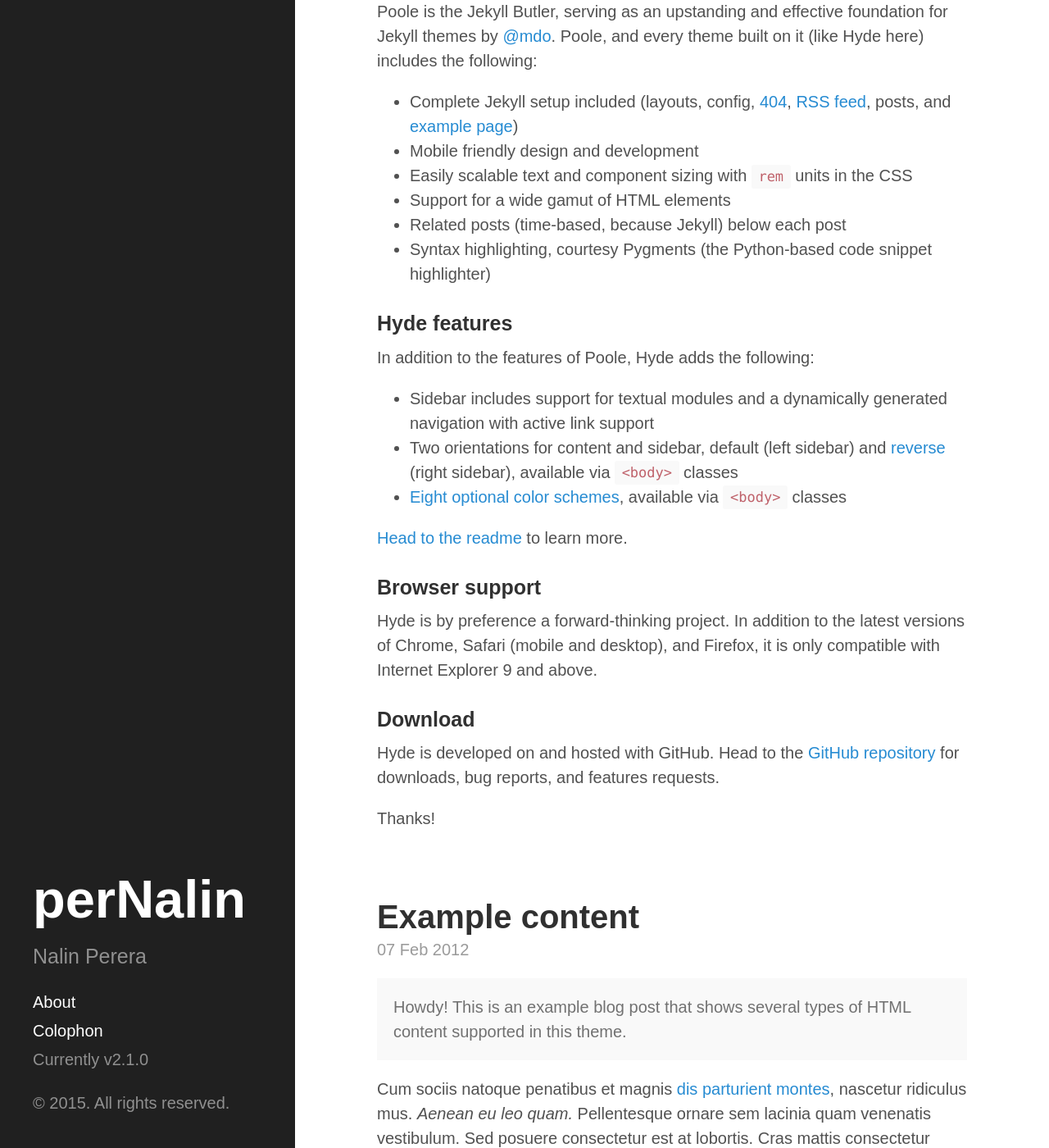
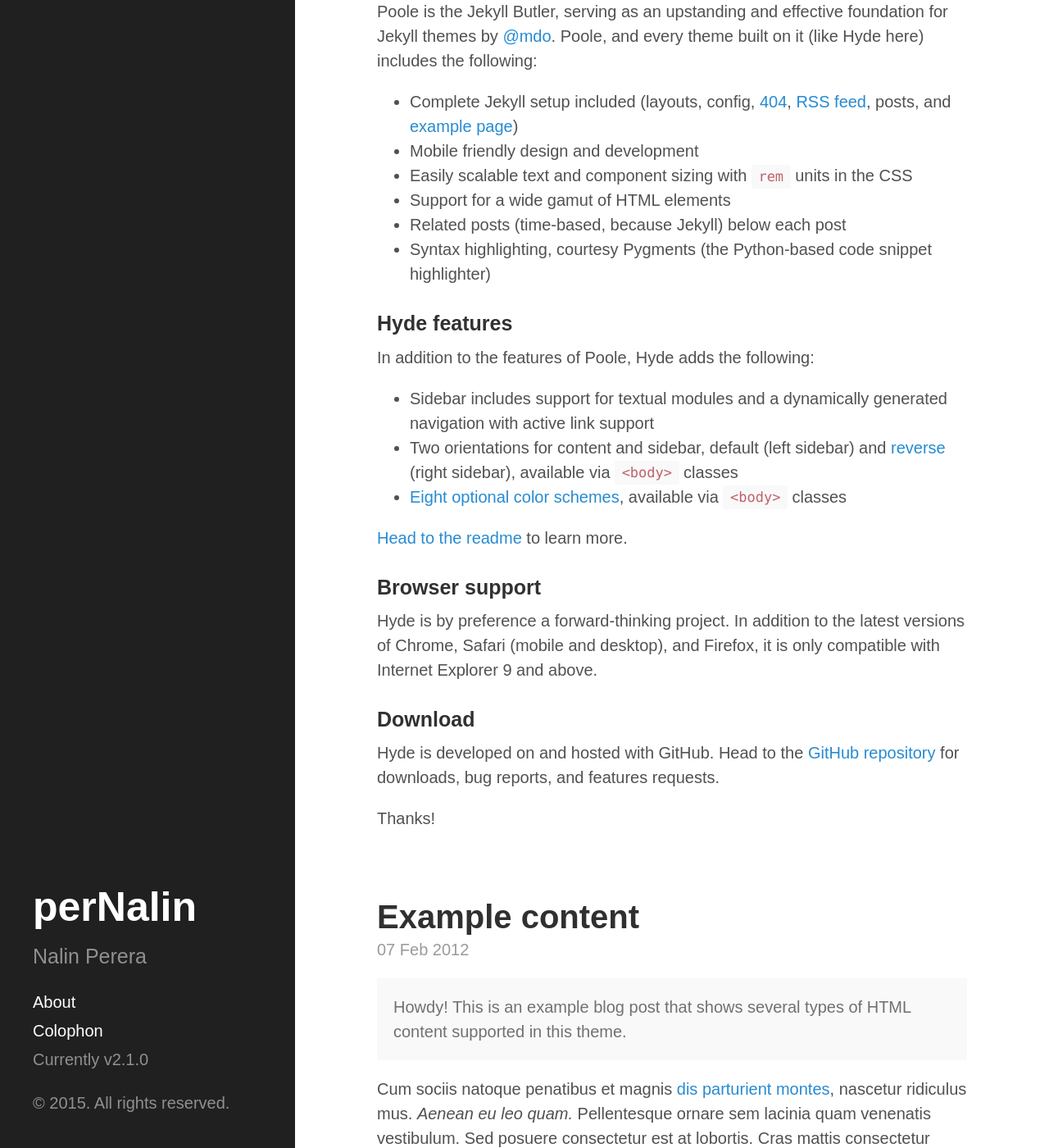
Before and after one commit to pernalin/pernalin.github.io, a Jekyll site: the page built from index.html, in a window 1280 px wide and 1400 px high, scrolled down 312 px. Shown: the whole window at 82% size. Built offline with Jekyll 4.4.1, drawn with Linux system fonts in a browser that asks for light colours; Markdown is read by kramdown in place of the engine named in the settings; the list of posts is cut into pages by our own code.

Commit message:
fixed font

```diff
--- a/public/css/hyde.css
+++ b/public/css/hyde.css
@@ -79,8 +79,7 @@ html {
 .sidebar-about h1 {
   color: #fff;
   margin-top: 0;
-  font-family: "Abril Fatface", serif;
-  font-size: 3.25rem;
+  font-size: 2.5rem;
 }
 
 /* Sidebar nav */
```
